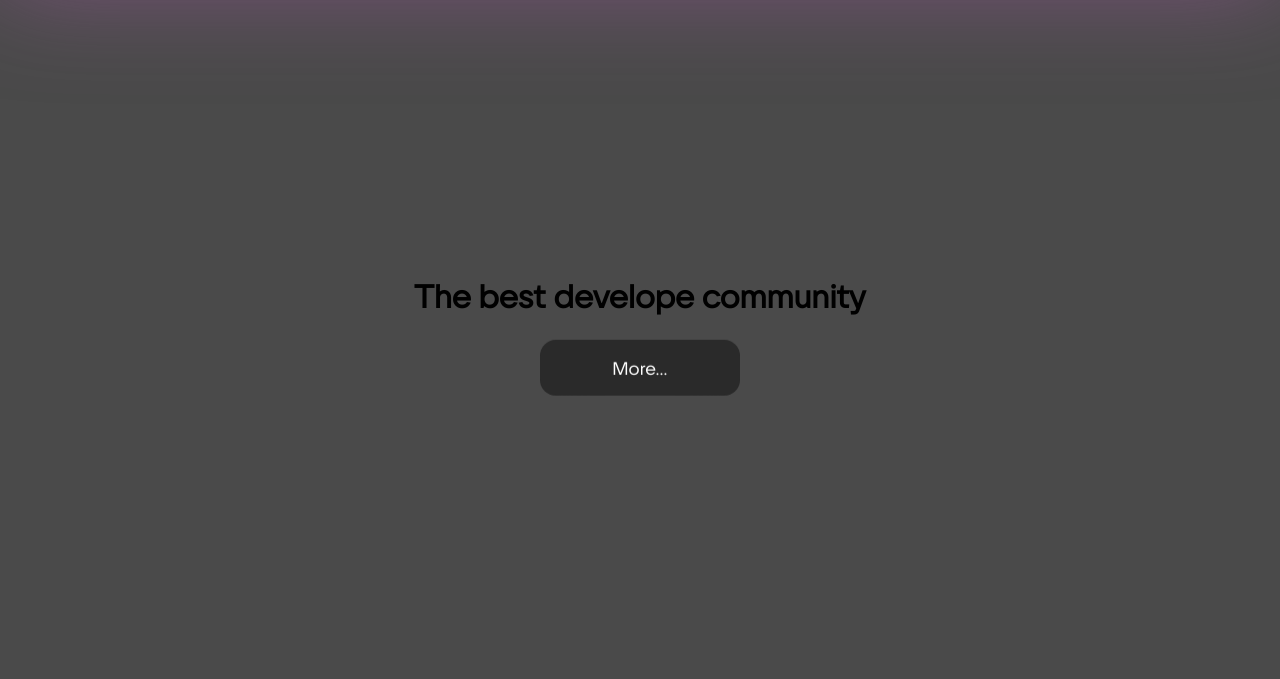
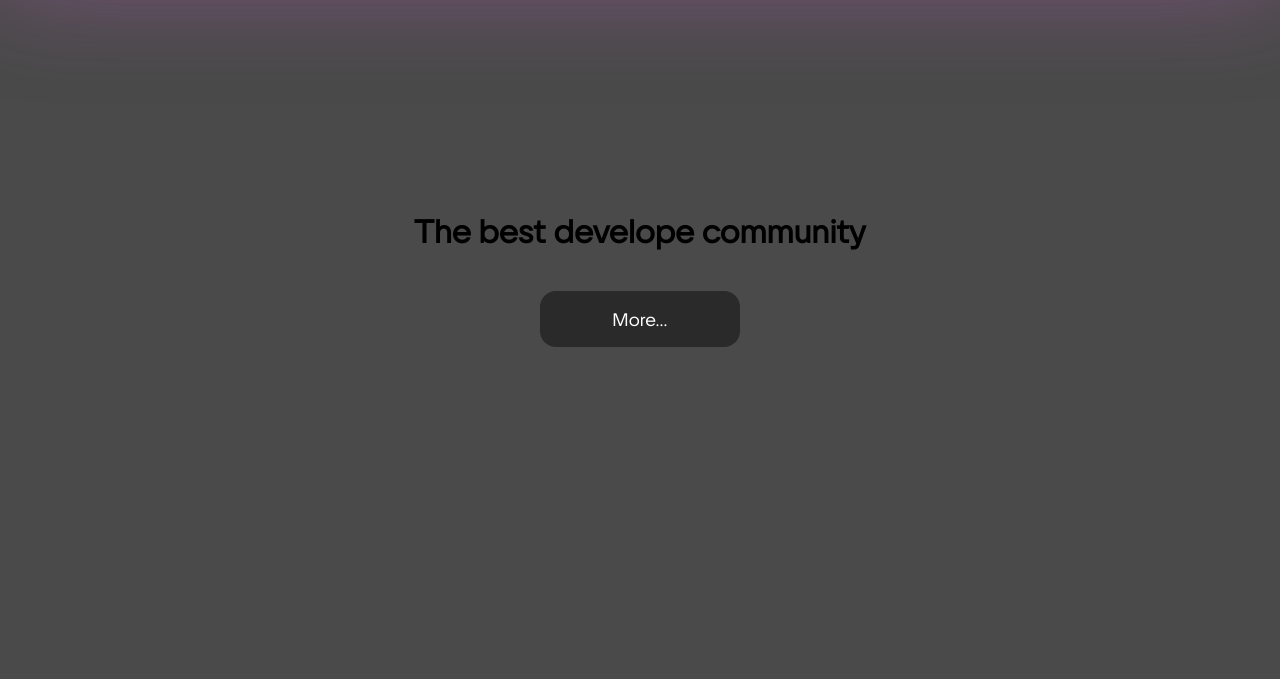
Before and after one commit to imfdrn/pullse.github.io, a plain HTML site: page index.html in a window 1280 px wide. Shown: the part 121-800 px from the top of the page. Drawn offline with Linux system fonts and the light colour scheme; files whose address does not match are found by name.

Commit message:
fix-fonts

```diff
--- a/index.html
+++ b/index.html
@@ -23,8 +23,10 @@
     </header>
 
     <!-- MAIN TEXT -->
-    <h1>The best develope community</h1>
-    <a class="more-btn" href="#main">More...</a>
+     <div class="centered-content">
+         <h1>The best develope community</h1>
+         <a class="more-btn" href="#main">More...</a>
+     </div>
 
     <section id="none" class="slide"></section>
 
--- a/styles.css
+++ b/styles.css
@@ -1,6 +1,6 @@
 @font-face {
     font-family: "VKSansDisplay";
-    src: url('/fonts/VKSansDisplay-Regular.ttf') format('truetype');
+    src: url('/fonts/VKSansDisplay-Regular.woff2') format('woff2');
 }
 /*<!-- Body --!>*/
 body{
@@ -54,35 +54,39 @@ header{
     margin: 0px 50px;
 }
 
-h1 {
+.centered-content {
     position: absolute;
     top: 50%;
     left: 50%;
+    transform: translate(-50%, -50%);
+    text-align: center;
+    display: flex;
+    flex-direction: column;
+    align-items: center;
     z-index: 98;
-    transform: translate(-50%, -60%); /* Центрує і піднімає трохи вище */
 }
+
+.centered-content h1 {
+    margin: 0;
+}
+
 .more-btn {
-    display: flex;
-    flex-direction: row;
-    align-items: center;
-    justify-content: center; /* Центруем текст внутри */
-    gap: 16px;
-    font-size: 18px;
-    text-decoration: none; /* Убираем подчёркивание у <a> */
-    position: absolute;
+    margin-top: 40px; /* 40px ниже h1 */
     width: 200px;
     height: 56px;
-    left: 50%;
-    top: 60%;
-    transform: translate(-50%, -70%);
+    font-size: 18px;
+    text-decoration: none;
+    display: flex;
+    align-items: center;
+    justify-content: center;
+    gap: 16px;
     color: #fff;
     background: #2A2A2A;
-    backdrop-filter: blur(30px); /* реальное значение вместо 3.78e+07px */
+    backdrop-filter: blur(30px);
     border-radius: 16px;
     border: none;
     cursor: pointer;
     transition: background 0.3s ease;
-    margin-top: 20px;
     z-index: 97;
 }
 
@@ -133,12 +137,16 @@ html {
     margin: 0 100px; /* Тільки горизонтальні відступи */
     border: 3px solid black;
     box-shadow: 0px 2px 100px rgba(179, 96, 178, 0.25);
+    transition: margin-bottom 0.3s ease;
+}
+
+.prjct-main-img:hover{
+    margin-bottom: 20px;
 }
 
 
 .m-s-lable {
     text-align: center;
-    margin-top: 20px;
 }
 
 .prjct-name {
```
